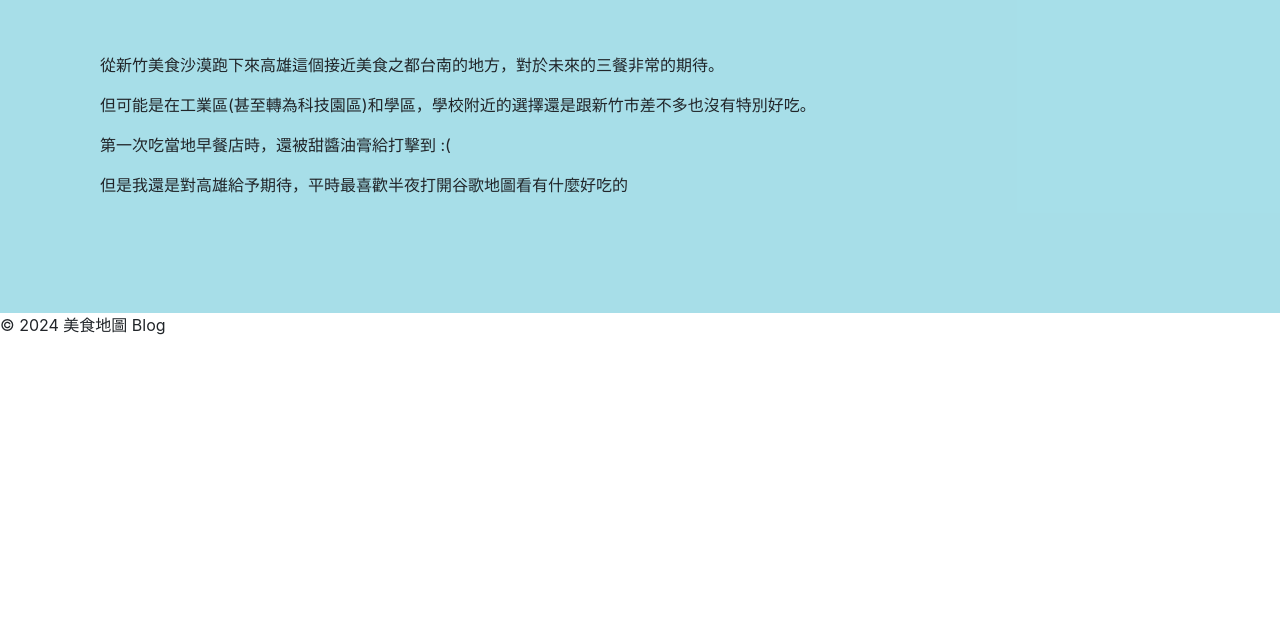
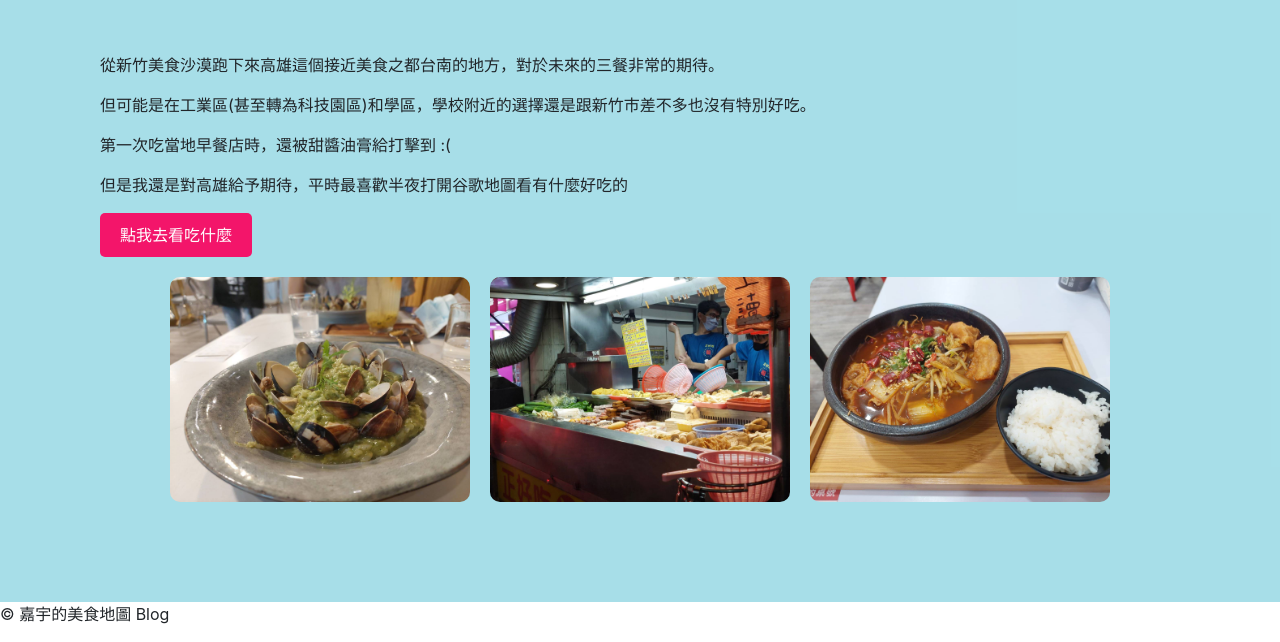
Before and after one commit to Ljiayu1115/final, a plain HTML site: page index.html in a window 1280 px wide. Shown: the part 550-1192 px from the top of the page. Before the commit the page ends 903 px from the top, so only its background shows below. Drawn offline with nearby package versions, Linux system fonts and the light colour scheme.

Commit message:
= index.html

```diff
--- a/index.html
+++ b/index.html
@@ -4,6 +4,7 @@
     <meta charset="UTF-8">
     <meta name="viewport" content="width=device-width, initial-scale=1.0">
     <title>高雄到處吃</title>
+
     <!-- 引入 Bootstrap CSS -->
     <link href="https://cdn.jsdelivr.net/npm/bootstrap@4.6.2/dist/css/bootstrap.min.css" rel="stylesheet">
 
@@ -14,35 +15,87 @@
             box-sizing: border-box;
         }
 
-
         #imghead {
-
-            width: 100%; /* 寬度自動填滿視窗 */
-            height: 200px; /* 高度根據圖片比例自動調整 */
-
+            width: 100%;
+            height: 200px;
         }
 
-        #imgDog{
+        #imgDog {
           width: 150px;
           height: 150px;
           border-radius: 50%;
           margin-right: auto;
           margin-left: auto;
-          margin: -100px auto 0; /* 上邊距為 -150px，自動左右置中 */
-          display: block; /* 讓圖片成為區塊級元素 */
+          margin: -100px auto 0;
+          display: block;
+        }
+
+        html {
+            scroll-behavior: smooth;
+        }
+
+        .button {
+            background-color: #f3156a;
+            color: white;
+            padding: 10px 20px;
+            border: none;
+            border-radius: 5px;
+            font-size: 16px;
+            cursor: pointer;
+            transition: all 0.3s ease;
+        }
+        .button:hover {
+            background-color: #6aeef8;
+            transform: scale(1.1);
+        }
+
+        .image-hover img {
+            width: 300px;
+            transition: transform 0.3s ease, box-shadow 0.3s ease;
+        }
+        .image-hover img:hover {
+            transform: scale(1.1);
+            box-shadow: 0 5px 15px rgba(0, 0, 0, 0.3);
+        }
+
+        /* Navbar 樣式 */
+        .navbar-nav .nav-link {
+            transition: color 0.3s ease, background-color 0.3s ease;
+        }
+        .navbar-nav .nav-link:hover {
+            color: #fff;
+            background-color: #2ca5bd;
+            border-radius: 5px;
+            transform: scale(1.05);
         }
     </style>
 
+
 <style>
-      html {
-        scroll-behavior: smooth;
+
+  .image-container {
+      display: flex;
+      justify-content: center;
+      align-items: center;
+      gap: 20px;
+      margin-top: 20px;
+  }
+
+
+  .image-hover img {
+      width: 300px;
+      height: auto;
+      border-radius: 10px;
+      transition: transform 0.3s ease, box-shadow 0.3s ease;
+  }
+  .image-hover img:hover {
+      transform: scale(1.1);
+      box-shadow: 0 5px 15px rgba(0, 0, 0, 0.3);
   }
 </style>
 
 </head>
 <body>
-
-
   <nav class="navbar navbar-expand-lg navbar-light bg-light">
     <a class="navbar-brand" href="#">Navbar</a>
     <button class="navbar-toggler" type="button" data-toggle="collapse" data-target="#navbarNav" aria-controls="navbarNav" aria-expanded="false" aria-label="Toggle navigation">
@@ -53,16 +106,15 @@
       <ul class="navbar-nav">
         <!-- Home 按鈕 -->
         <li class="nav-item active">
-          <a class="nav-link" href="#top" ><b>簡介</b></a>
+          <a class="nav-link" href="#top"><b>簡介</b></a>
         </li>
         <!-- 地點 按鈕 -->
         <li class="nav-item">
-          <a class="nav-link" href="https://ljiayu1115.github.io/finallocation/"><b>地點</b></a>
+          <a class="nav-link" href="https://ljiayu1115.github.io/finallocation/#location"><b>地點</b></a>
         </li>
       </ul>
     </div>
   </nav>
-
 
   <img class="headd" src="seahead.jpg" id="imghead" alt="SEA">
   <img class="d-blick" src="72870.jpg" id="imgDog" dlt="">
@@ -70,6 +122,7 @@
   <header>
     <h1>高雄到處吃</h1>
   </header>
+
   <div id="top" style="padding: 100px; background-color: #9ddbe6e4;">
     <h1>關於我來高雄一整年覺得好吃食物</h1>
     <h4>前情提要:本人嘴很挑，如果是在學校附近的食物可能只是方便又不難吃</h4>
@@ -80,19 +133,27 @@
     <p>第一次吃當地早餐店時，還被甜醬油膏給打擊到 :( </p>
     <p>但是我還是對高雄給予期待，平時最喜歡半夜打開谷歌地圖看有什麼好吃的</p>
 
+    <!-- 加入懸停效果 -->
+    <a href="https://ljiayu1115.github.io/finallocation/#location">
+      <button class="button">點我去看吃什麼</button>
+    </a>
 
-
-
+    <!-- 圖片區域 -->
+    <div class="image-container">
+        <div class="image-hover">
+            <img src="pasta.jpg" alt="義大利麵">
+        </div>
+        <div class="image-hover">
+            <img src="ISG.jpg" alt="鹽酥雞">
+        </div>
+        <div class="image-hover">
+            <img src="fish.jpg" alt="麻辣魚">
+        </div>
+    </div>
 </div>
 
-
-
-
-
-
-
   <footer>
-        <p>© 2024 美食地圖 Blog</p>
+      <p>© 嘉宇的美食地圖 Blog</p>
   </footer>
 
   <script src="https://code.jquery.com/jquery-3.6.0.min.js"></script>
```
Lines whose indentation alone changed are shown as unchanged.
